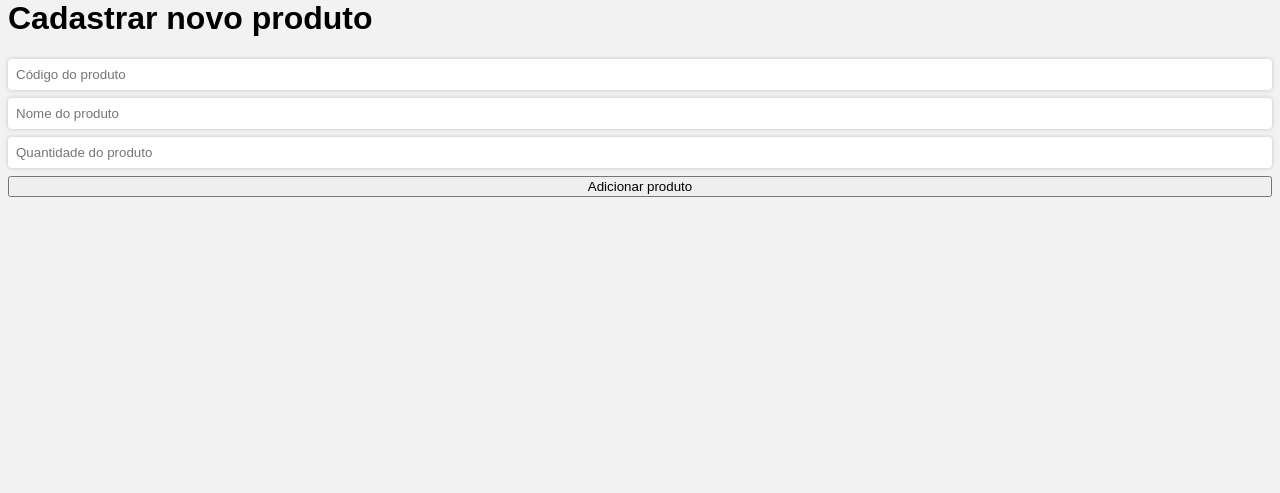
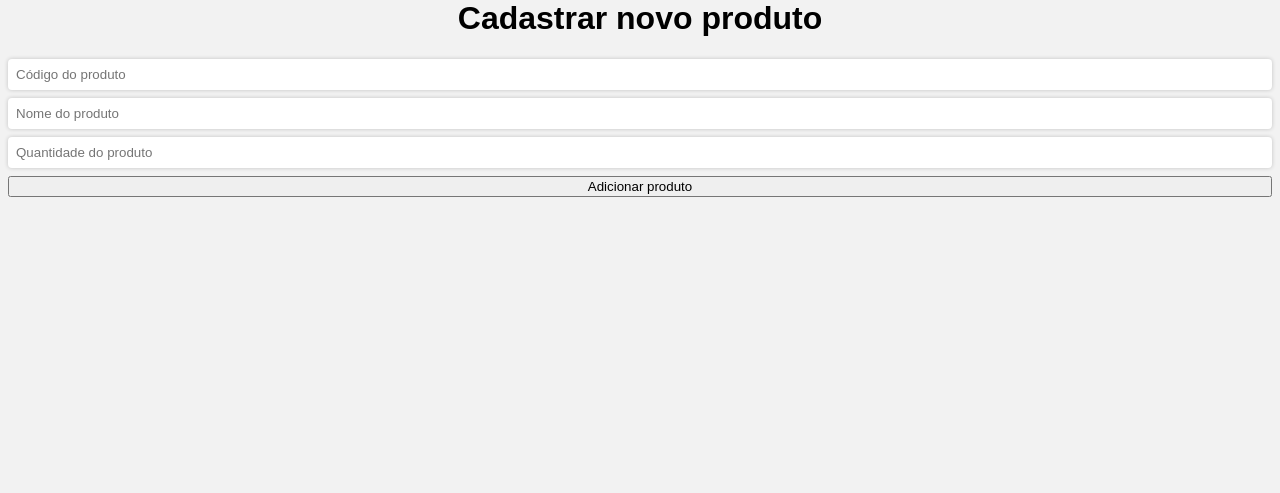
Before and after one commit to vikithorlb/controle-estoque-python-PI-Univesp-, a Flask app: template templates/index.html in a window 1280 px wide. Shown: the part 163-656 px from the top of the page. Run offline with Flask 3, Linux system fonts and the light colour scheme; the template is opened without the code that fills it, so the values that code supplies are empty.

Commit message:
Update and rename templates/index.css to templates/static/index.css

```diff
--- a/templates/index.css
+++ b/templates/static/index.css
@@ -11,6 +11,7 @@
 }
 
 table {
+  display: flex;
   width: 100%;
   border-collapse: collapse;
   margin-bottom: 20px;
@@ -58,10 +59,6 @@
   background-color: #3e8e41;
 }
 
-.form-control {
-  margin-bottom: 20px;
-}
-
 .alert {
   padding: 8px;
   border-radius: 4px;
@@ -81,3 +78,7 @@
 .hidden {
   display: none;
 }
+
+.centralizar {
+  text-align: center;
+}
```
